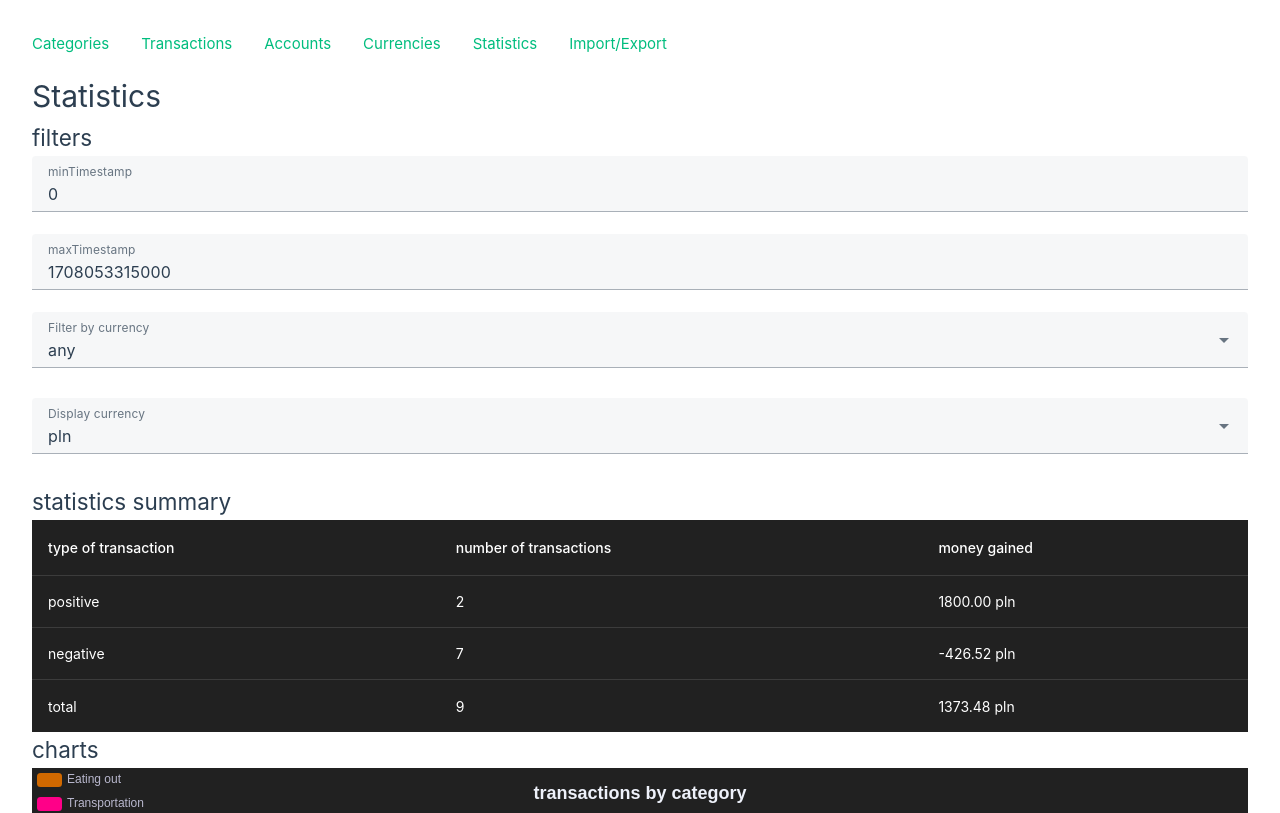
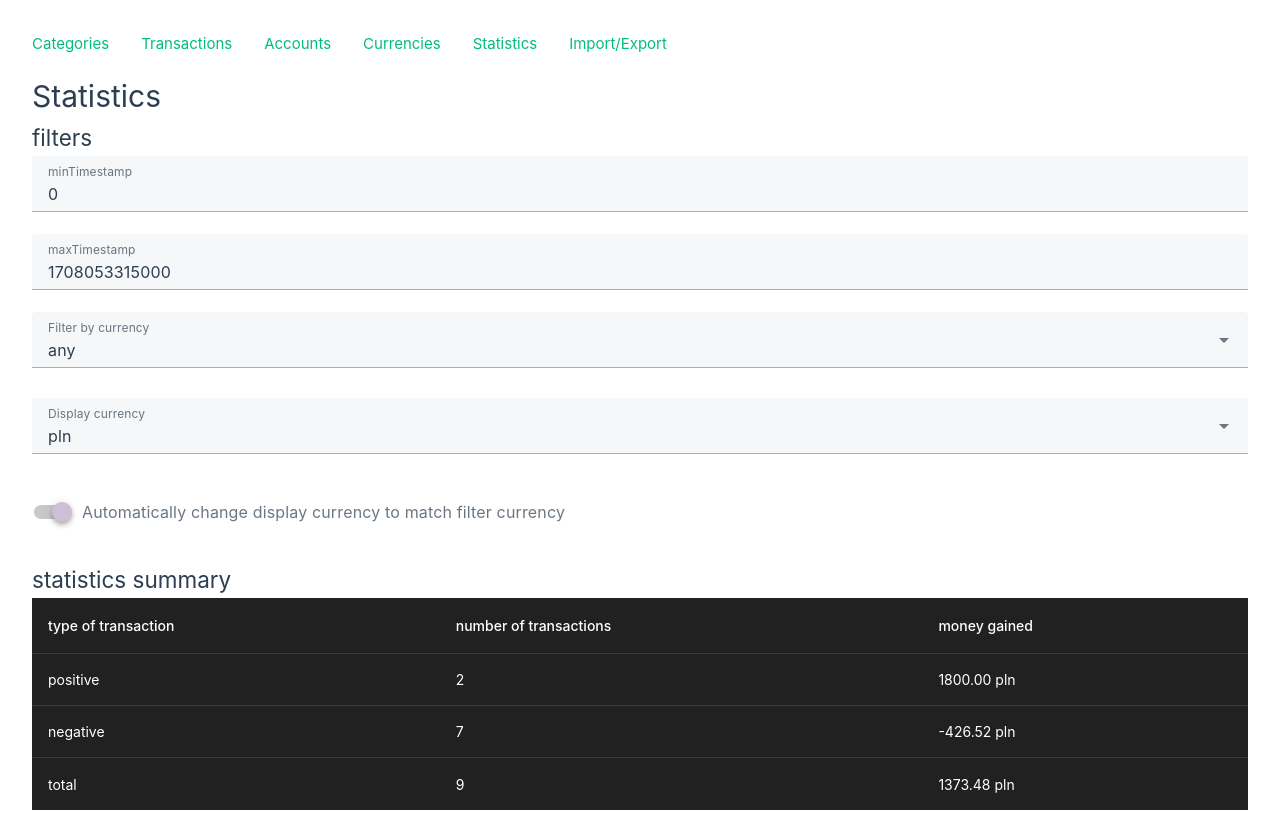
Before and after one commit to FilipTarajko/finance-manager, a Vue app: page /statistics in a window 1280 px wide. Shown: the top 813 px of the page. Built offline with nearby package versions, Linux system fonts and the light colour scheme.

Commit message:
Add switch for automatically setting display currency in statistics

```diff
--- a/src/views/StatisticsView.vue
+++ b/src/views/StatisticsView.vue
@@ -3,13 +3,20 @@ import StatisticsTable from '@/components/Statistics/StatisticsTable.vue'
 import StatisticsCharts from '@/components/Statistics/StatisticsCharts.vue'
 import { computed, ref } from 'vue';
 import { useCurrenciesStore } from '@/stores/currenciesStore';
+import { watch } from 'vue';
 const currenciesStore = useCurrenciesStore();
 
 let minTimestamp = ref(0)
 let maxTimestamp = ref(new Date().getTime())
 let filter_currency_id = ref(null)
 let displayed_currency = ref(currenciesStore.getCurrencyById(currenciesStore.default_currency_id)!)
-// let is_changing_currency_to_match_filter = ref(true)
+let is_changing_currency_to_match_filter = ref(true)
+
+watch([filter_currency_id, is_changing_currency_to_match_filter], () => {
+  if (is_changing_currency_to_match_filter.value && filter_currency_id.value != null) {
+    displayed_currency.value = currenciesStore.getCurrencyById(filter_currency_id.value)!
+  }
+})
 
 const filterCurrencyOptions = computed(() => {
   return [{
@@ -62,11 +69,11 @@ const displayCurrencyOptions = computed(() => {
     label="Display currency"
     class="mb-2"
   ></v-select>
-  <!-- <v-switch
+  <v-switch
     v-model="is_changing_currency_to_match_filter"
     label="Automatically change display currency to match filter currency"
   >
-  </v-switch> -->
+  </v-switch>
 
   <StatisticsTable
     :minTimestamp="minTimestamp"
```
